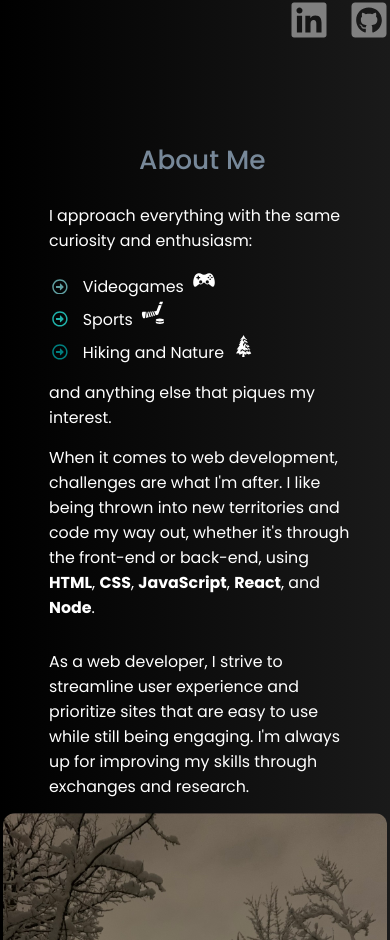
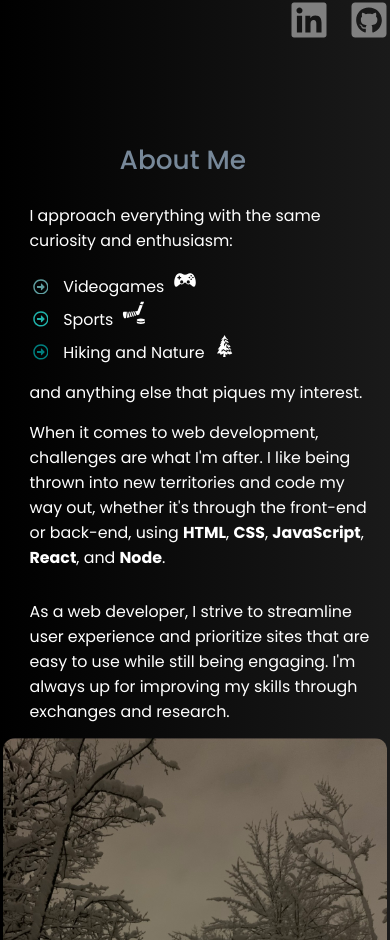
Before and after one commit to mcsl10/Mark-Soniel-Loka-Portfolio, a React (Create React App) app: page / in a window 390 px wide. Shown: the part 995-1935 px from the top of the page. Built offline with nearby package versions, Linux system fonts and the light colour scheme.

Commit message:
Responsive margin adjustments and overflow-x to GlobalStyles for improved layout control

```diff
--- a/src/components/GlobalStyles.js
+++ b/src/components/GlobalStyles.js
@@ -8,11 +8,15 @@ h1, h2, h3, p {
 }
 
 body {
-    /* background: black; */
-    /* background: linear-gradient(90deg, rgba(42,42,45,1) 0%, rgba(28,28,31,1) 57%, rgba(42,42,47,1) 100%); */
     background: linear-gradient(to right, black, #1a1a1a);
     margin-left: 10%;
     margin-right: 10%;
+    overflow-x: hidden;
+
+        @media (max-width: 900px) {
+        margin-left: 5%;
+        margin-right: 5%;
+    }
 }
 `
 
```
